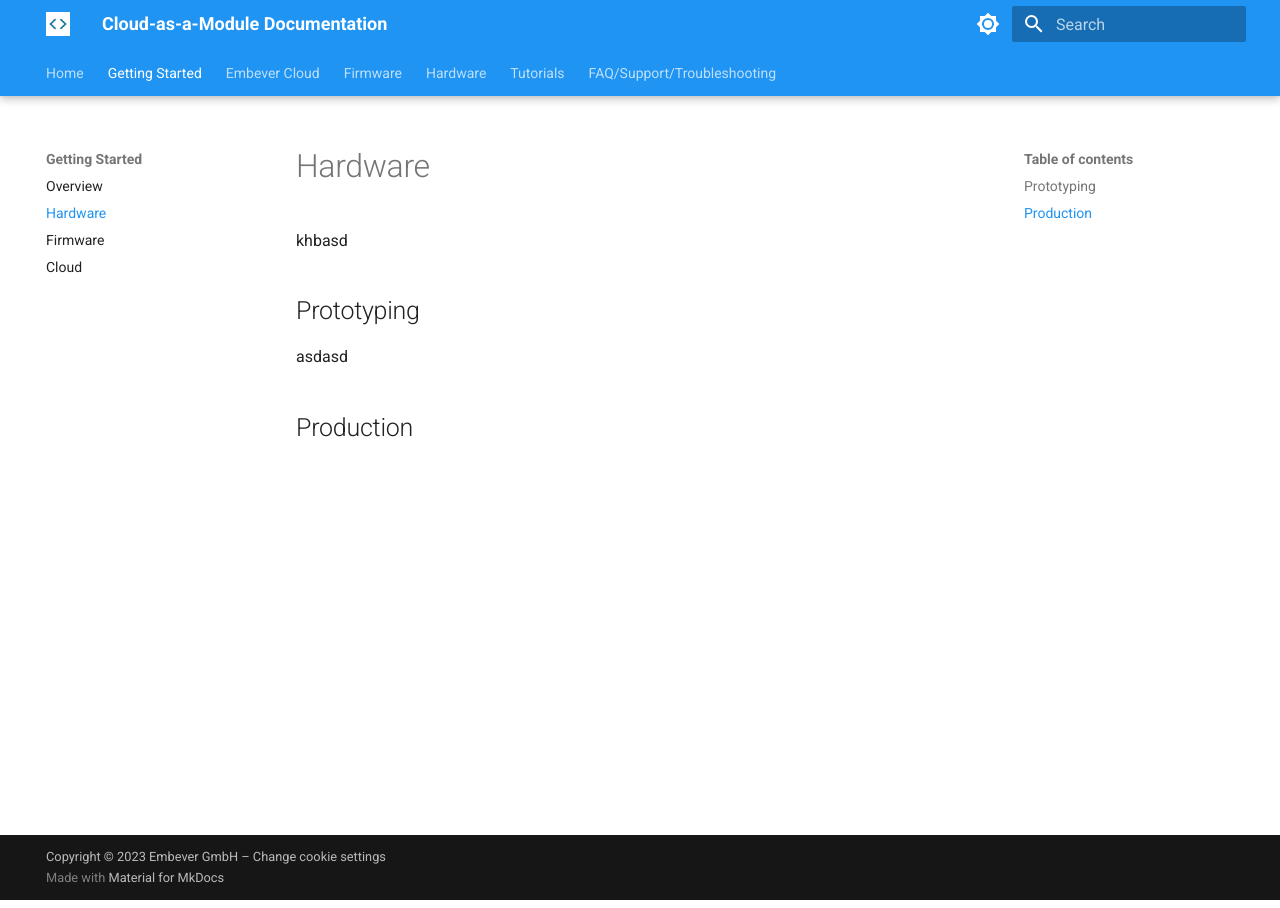
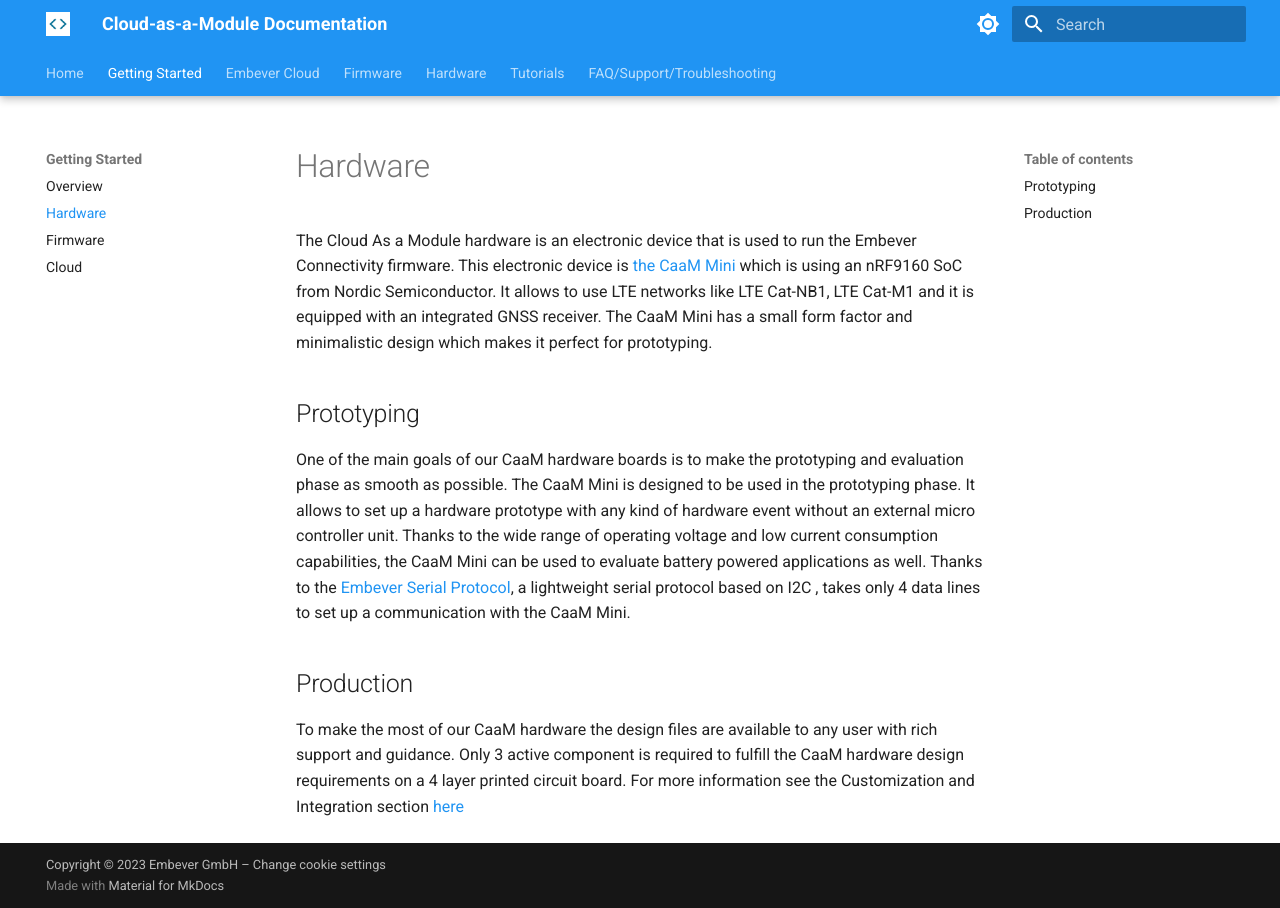
Before and after one commit to Embever/embever_docs, an MkDocs documentation site: the page built from docs/getting_started/hardware.md, in a window 1280 px wide. Built offline with MkDocs 1.6.1 and Material for MkDocs 9.7.7, drawn with Linux system fonts in a browser that asks for light colours.

Commit message:
HW getting started section

```diff
--- a/docs/getting_started/hardware.md
+++ b/docs/getting_started/hardware.md
@@ -1,7 +1,10 @@
 # Hardware
-khbasd
+The Cloud As a Module hardware is an electronic device that is used to run the Embever Connectivity firmware. This electronic device is [the CaaM Mini](../hardware/dev-board/index.md) which is using an nRF9160 SoC from Nordic Semiconductor. It allows to use LTE networks like LTE Cat-NB1, LTE Cat-M1 and it is equipped with an integrated GNSS receiver. The CaaM Mini has a small form factor and minimalistic design which makes it perfect for prototyping.
 
 ## Prototyping
-asdasd
+One of the main goals of our CaaM hardware boards is to make the prototyping and evaluation phase as smooth as possible. The CaaM Mini is designed to be used in the prototyping phase. It allows to set up a hardware prototype with any kind of hardware event without an external micro controller unit. Thanks to the wide range of operating voltage and low current consumption capabilities, the CaaM Mini can be used to evaluate battery powered applications as well. Thanks to the [Embever Serial Protocol](../firmware/caam-app-framework/esp/esp-overview.md), a lightweight serial protocol based on I2C , takes only 4 data lines to set up a communication with the CaaM Mini.
 
 ## Production
+To make the most of our CaaM hardware the design files are available to any user with rich support and guidance.
+Only 3 active component is required to fulfill the CaaM hardware design requirements on a 4 layer printed circuit board.
+For more information see the Customization and Integration section [here](../hardware/customization/index.md)
```
